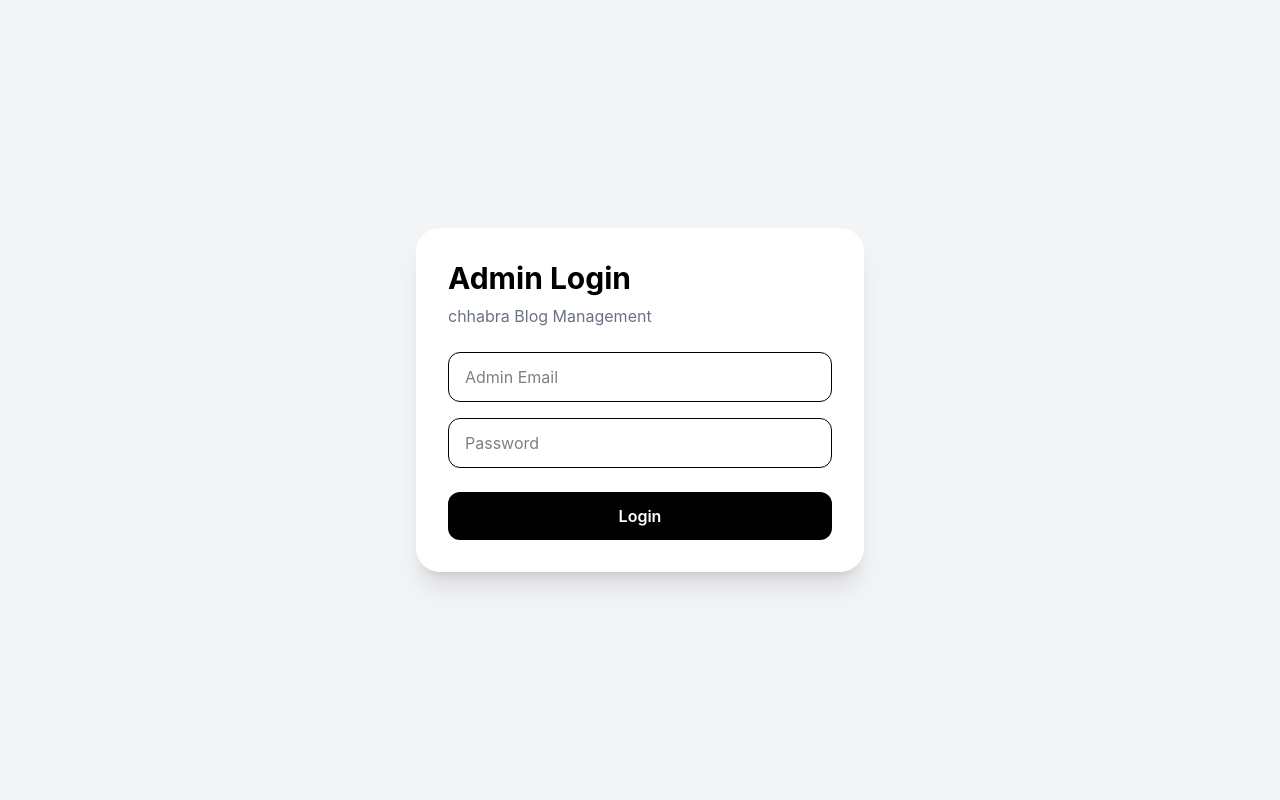
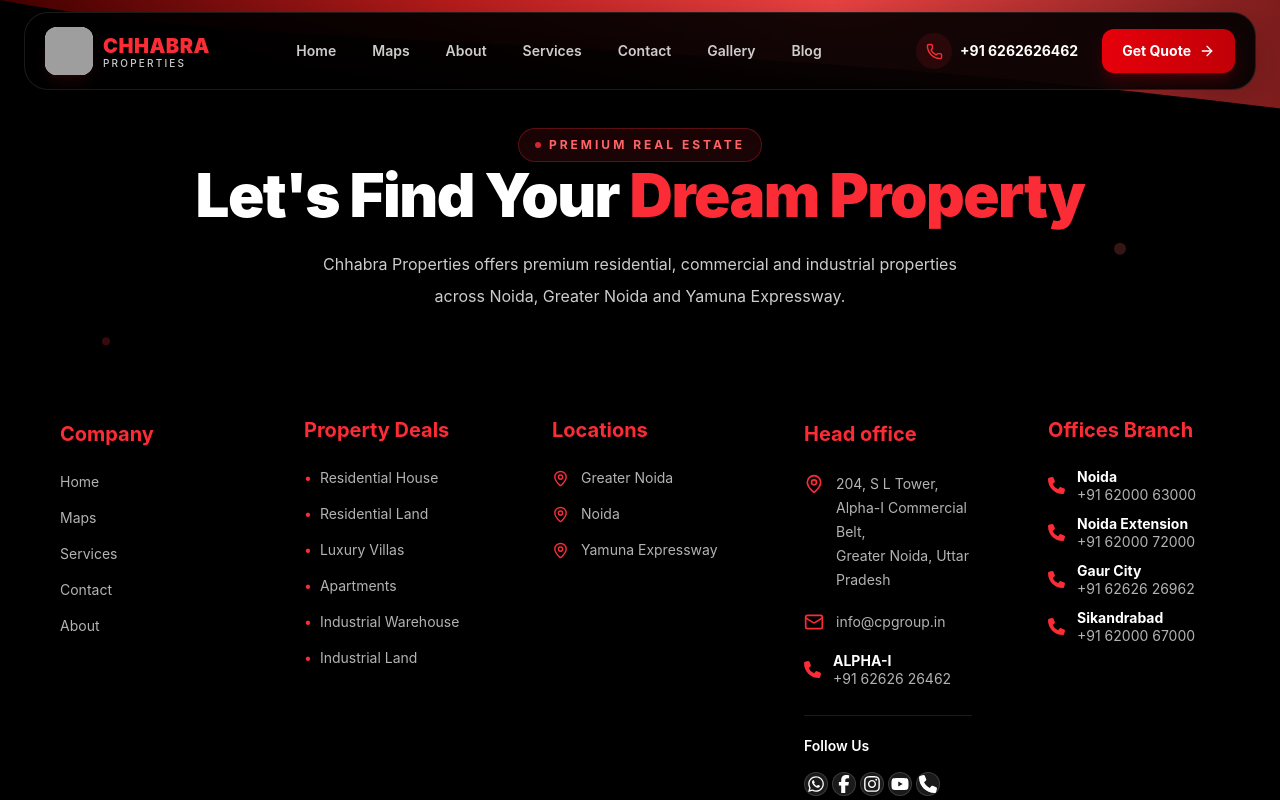
Before and after one commit to grovally/shivam, a React (Vite) app: page /admin/login in a window 1280 px wide. Shown: the top 800 px of the page. Built offline with nearby package versions, Linux system fonts and the light colour scheme; grey boxes are pictures that could not be loaded.

Commit message:
Update App.jsx

```diff
--- a/src/App.jsx
+++ b/src/App.jsx
@@ -43,7 +43,7 @@
 
 
 // ADMIN
-import AdminLogin from "./components/admin/AdminLogin";
+
 import AdminDashboard from "./components/admin/AdminDashboard";
 import BlogForm from "./components/admin/BlogForm";
 import BlogManager from "./components/admin/BlogManger";
@@ -230,10 +230,7 @@
             ADMIN LOGIN
         ========================= */}
 
-        <Route
-          path="/admin/login"
-          element={<AdminLogin />}
-        />
+
 
 
         {/* =========================
```
